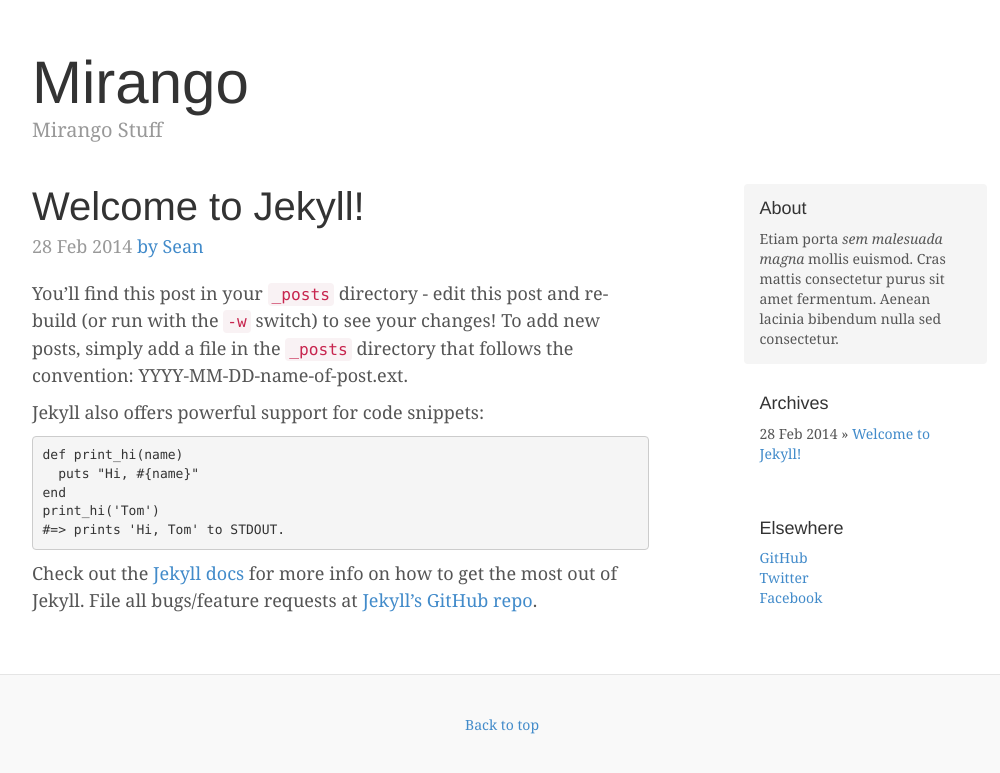
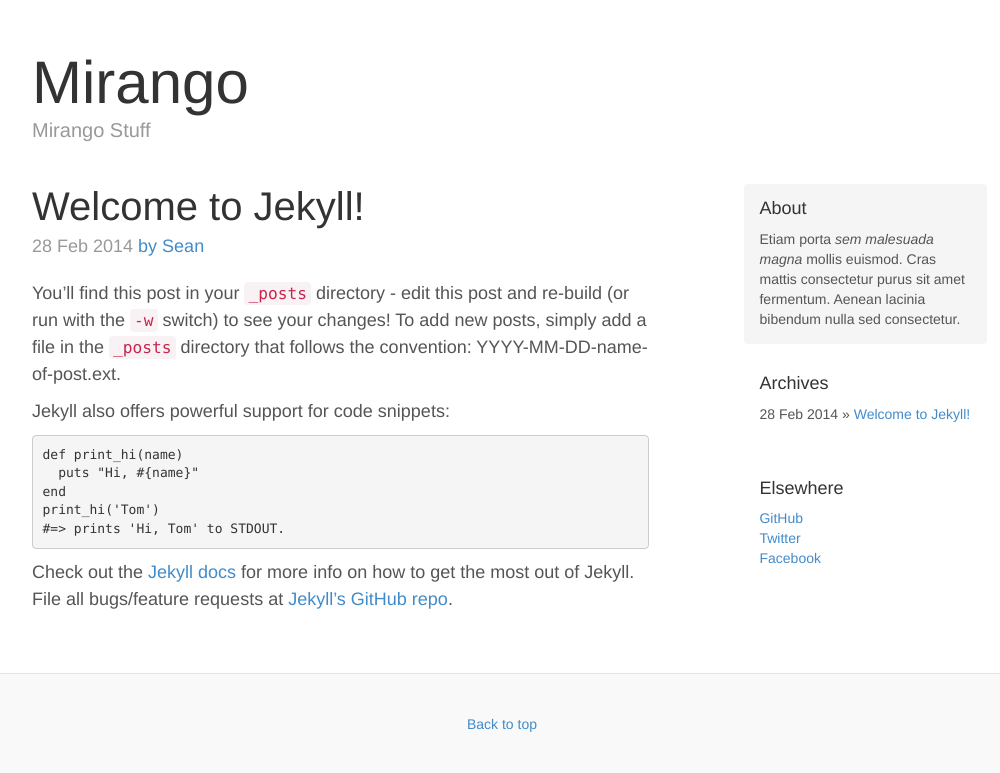
Before and after one commit to sdwalsh/mirango-2014, a Jekyll site: the page built from _posts/2014-02-28-welcome-to-jekyll.markdown, in a window 1280 px wide. Shown: the top 773 px of the page, without its empty margins (138-1138 px from the left). Built offline with Jekyll 4.4.1, drawn with Linux system fonts in a browser that asks for light colours; nearby versions of some CDN libraries; library files that are not in the unit come from our copies; Markdown is read by kramdown in place of the engine named in the settings.

```diff
--- a/css/blog.css
+++ b/css/blog.css
@@ -3,7 +3,7 @@
  */
 
 body {
-  font-family: Georgia, "Times New Roman", Times, serif;
+  font-family: "Helvetica Neue", Helvetica, Arial, sans-serif;
   color: #555;
 }
 
```
Also changed, not shown: css/mirango.less (added).
